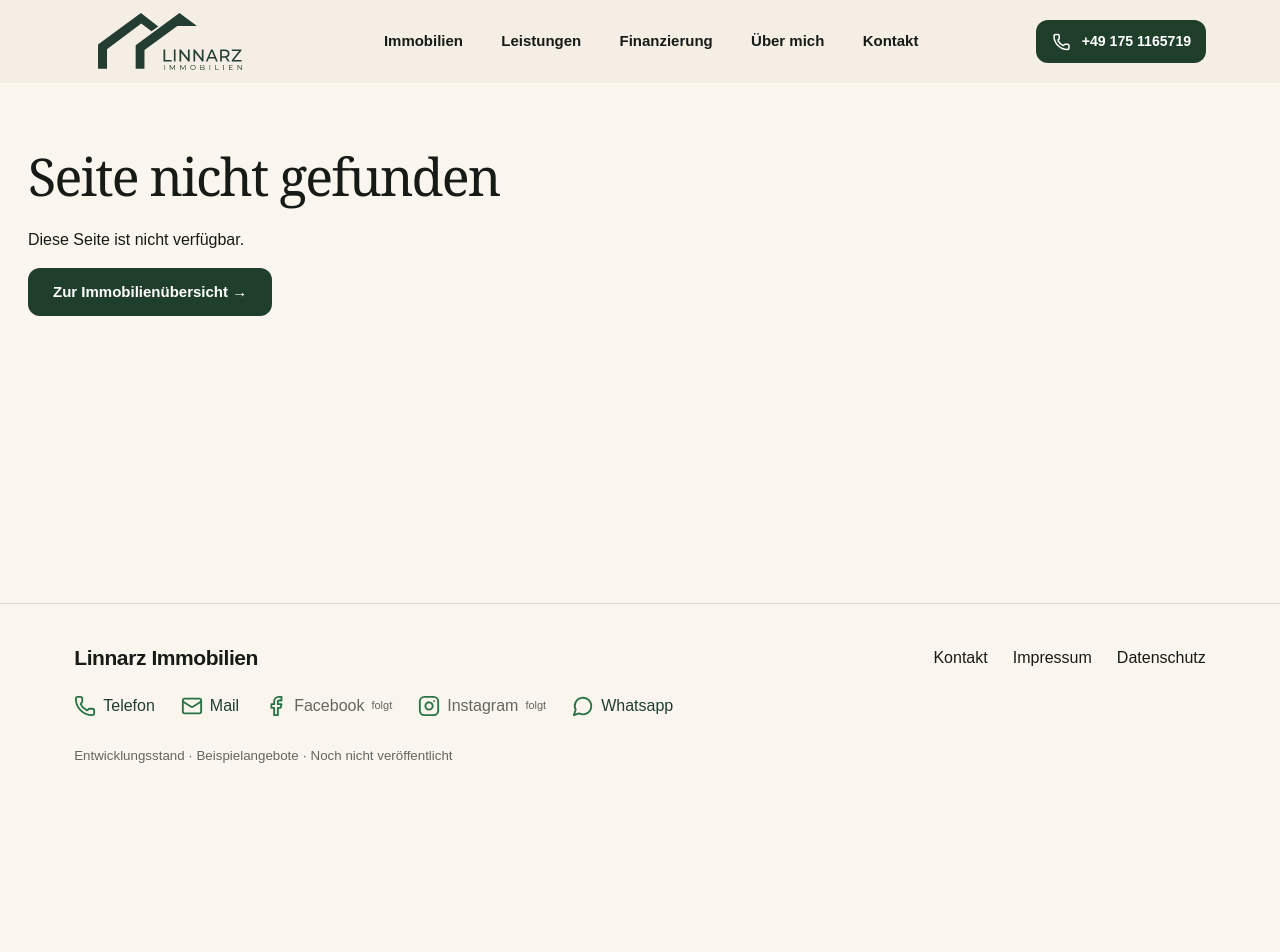
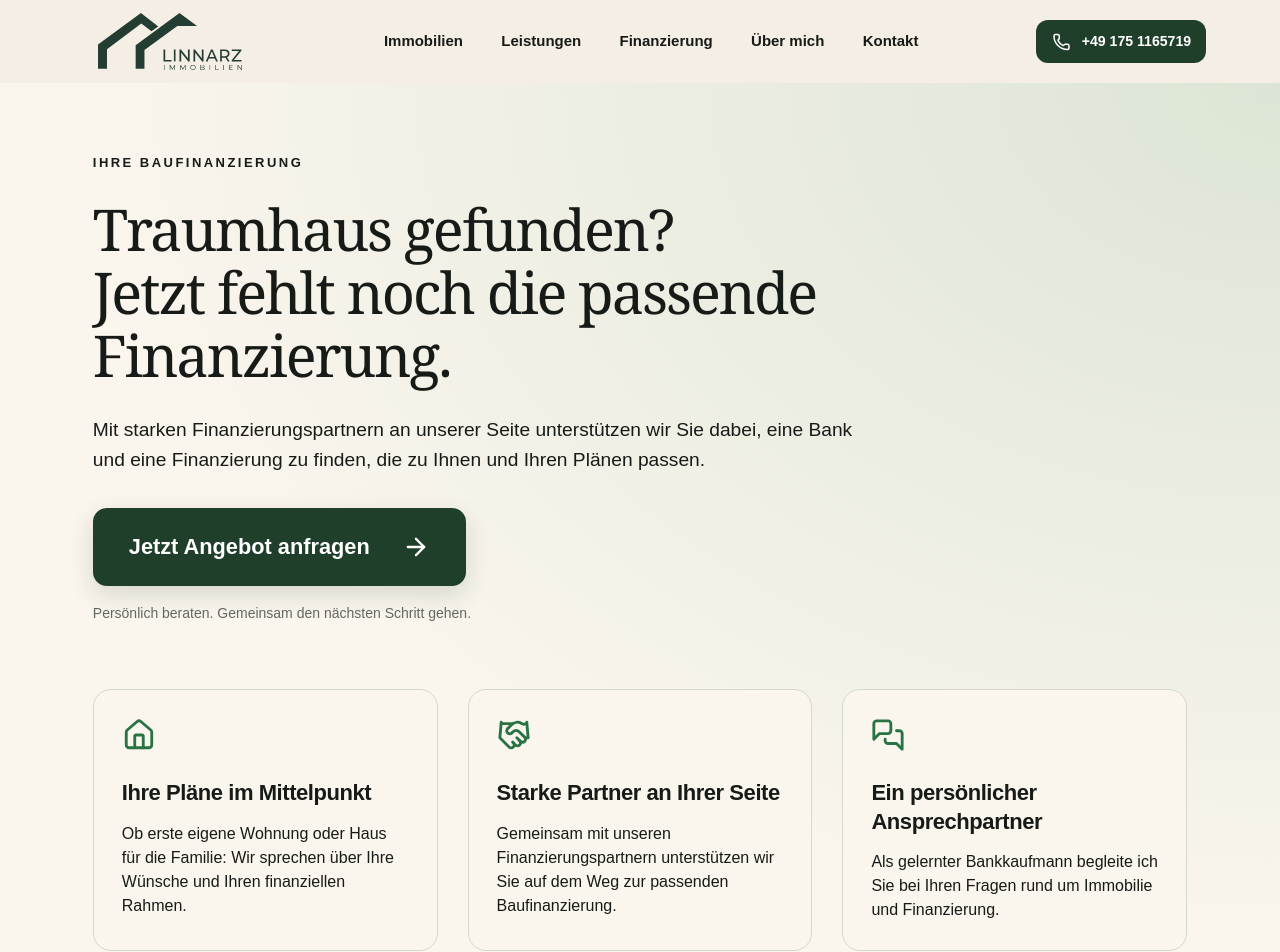
Before and after one commit to luca2linnarz-cyber/linnarz-immobilien, a Next.js app: page /finanzierung in a window 1280 px wide. Before the commit this address had no page. Shown: the top 952 px of the page. Before the commit the page ends 800 px from the top, so only its background shows below. Built offline with nearby package versions, Linux system fonts and the light colour scheme.

Commit message:
Create dedicated financing page with prominent inquiry CTA

```diff
--- /dev/null
+++ b/app/finanzierung/page.tsx
@@ -0,0 +1,19 @@
+import Link from 'next/link';
+import { ArrowRight, House, Handshake, MessagesSquare } from 'lucide-react';
+export const metadata = { title: 'Baufinanzierung', description: 'Traumhaus gefunden? Gemeinsam mit unseren Finanzierungspartnern finden wir eine Baufinanzierung, die zu Ihren Plänen passt.' };
+export default function Finanzierung() {
+  return <section className="section financing-page">
+    <div className="financing-intro">
+      <p className="eyebrow">Ihre Baufinanzierung</p>
+      <h1>Traumhaus gefunden?<br/>Jetzt fehlt noch die passende Finanzierung.</h1>
+      <p className="financing-lead">Mit starken Finanzierungspartnern an unserer Seite unterstützen wir Sie dabei, eine Bank und eine Finanzierung zu finden, die zu Ihnen und Ihren Plänen passen.</p>
+      <Link className="button financing-cta" href="/kontakt?anliegen=Baufinanzierung">Jetzt Angebot anfragen <ArrowRight aria-hidden="true"/></Link>
+      <p className="financing-caption">Persönlich beraten. Gemeinsam den nächsten Schritt gehen.</p>
+    </div>
+    <div className="financing-benefits">
+      <article><House aria-hidden="true"/><h2>Ihre Pläne im Mittelpunkt</h2><p>Ob erste eigene Wohnung oder Haus für die Familie: Wir sprechen über Ihre Wünsche und Ihren finanziellen Rahmen.</p></article>
+      <article><Handshake aria-hidden="true"/><h2>Starke Partner an Ihrer Seite</h2><p>Gemeinsam mit unseren Finanzierungspartnern unterstützen wir Sie auf dem Weg zur passenden Baufinanzierung.</p></article>
+      <article><MessagesSquare aria-hidden="true"/><h2>Ein persönlicher Ansprechpartner</h2><p>Als gelernter Bankkaufmann begleite ich Sie bei Ihren Fragen rund um Immobilie und Finanzierung.</p></article>
+    </div>
+  </section>;
+}
--- a/app/globals.css
+++ b/app/globals.css
@@ -110,3 +110,17 @@ footer>nav{align-self:flex-start;padding-top:4px}
 @media(max-width:600px){footer{padding:30px 20px 24px;font-size:15px;gap:24px}footer .footer-socials{gap:16px 20px}footer>nav{flex-wrap:wrap}}
 
 .financing{max-width:none;margin:0 5.8vw 48px;padding:36px;border:1px solid #c9d3c4;border-radius:22px;background:#e9ede4;display:flex;align-items:center;justify-content:space-between;gap:40px}.financing>div{max-width:750px}.financing .eyebrow{margin-bottom:14px}.financing h2{font-size:clamp(30px,3vw,42px);margin-bottom:18px}.financing p:last-child{margin-bottom:0}.financing>.button{flex-shrink:0}@media(max-width:800px){.financing{margin:0 20px 32px;padding:26px 22px;flex-direction:column;align-items:flex-start;gap:24px}}
+
+.financing-page{max-width:none;padding:70px 7.25vw 65px;background:radial-gradient(ellipse at top right,#dce5d5,transparent 65%)}
+.financing-intro{max-width:1040px}
+.financing-intro h1{font-size:clamp(38px,4.5vw,72px);max-width:1050px;line-height:1.1;margin-bottom:28px}
+.financing-lead{max-width:790px;font-size:clamp(18px,1.5vw,23px);line-height:1.6;margin-bottom:32px}
+.financing-cta{font-size:clamp(19px,1.7vw,25px);padding:23px 34px;gap:32px;border:2px solid var(--green);box-shadow:0 9px 24px #203f2b28;border-radius:14px}
+.financing-cta svg{width:28px;height:28px}
+.financing-caption{font-size:14px;color:var(--muted);margin:17px 0 0}
+.financing-benefits{display:grid;grid-template-columns:repeat(3,minmax(0,1fr));gap:30px;margin-top:65px}
+.financing-benefits article{padding:28px;background:#faf5ed;border:1px solid #d2d9cc;border-radius:18px}
+.financing-benefits article>svg{width:34px;height:34px;color:#287343;margin-bottom:20px}
+.financing-benefits h2{font:600 22px/1.3 Arial,sans-serif;letter-spacing:-.02em;margin-bottom:14px}
+.financing-benefits p{margin-bottom:0}
+@media(max-width:800px){.financing-page{padding:45px 24px}.financing-benefits{grid-template-columns:1fr;gap:18px;margin-top:40px}.financing-cta{padding:20px 23px;gap:18px;max-width:100%}}
--- a/components/navigation.tsx
+++ b/components/navigation.tsx
@@ -2,4 +2,4 @@
 import Link from 'next/link';
 import {useState} from 'react';
 import {Menu,X} from 'lucide-react';
-export function Navigation(){const [open,setOpen]=useState(false);return <><button className="menu-button" aria-label={open?'Menü schließen':'Menü öffnen'} aria-expanded={open} aria-controls="navigation" onClick={()=>setOpen(!open)}>{open?<X/>:<Menu/>}</button><nav id="navigation" className={open?'navigation open':'navigation'} aria-label="Hauptnavigation" onKeyDown={e=>{if(e.key==='Escape')setOpen(false)}}>{[['/immobilien','Immobilien'],['/#leistungen','Leistungen'],['/#baufinanzierung','Finanzierung'],['/#ueber-mich','Über mich'],['/kontakt','Kontakt']].map(([href,label])=><Link key={href} href={href} onClick={()=>setOpen(false)}>{label}</Link>)}</nav></>}
+export function Navigation(){const [open,setOpen]=useState(false);return <><button className="menu-button" aria-label={open?'Menü schließen':'Menü öffnen'} aria-expanded={open} aria-controls="navigation" onClick={()=>setOpen(!open)}>{open?<X/>:<Menu/>}</button><nav id="navigation" className={open?'navigation open':'navigation'} aria-label="Hauptnavigation" onKeyDown={e=>{if(e.key==='Escape')setOpen(false)}}>{[['/immobilien','Immobilien'],['/#leistungen','Leistungen'],['/finanzierung','Finanzierung'],['/#ueber-mich','Über mich'],['/kontakt','Kontakt']].map(([href,label])=><Link key={href} href={href} onClick={()=>setOpen(false)}>{label}</Link>)}</nav></>}
```
Also changed, not shown: app/page.tsx (+1 -1 lines).
